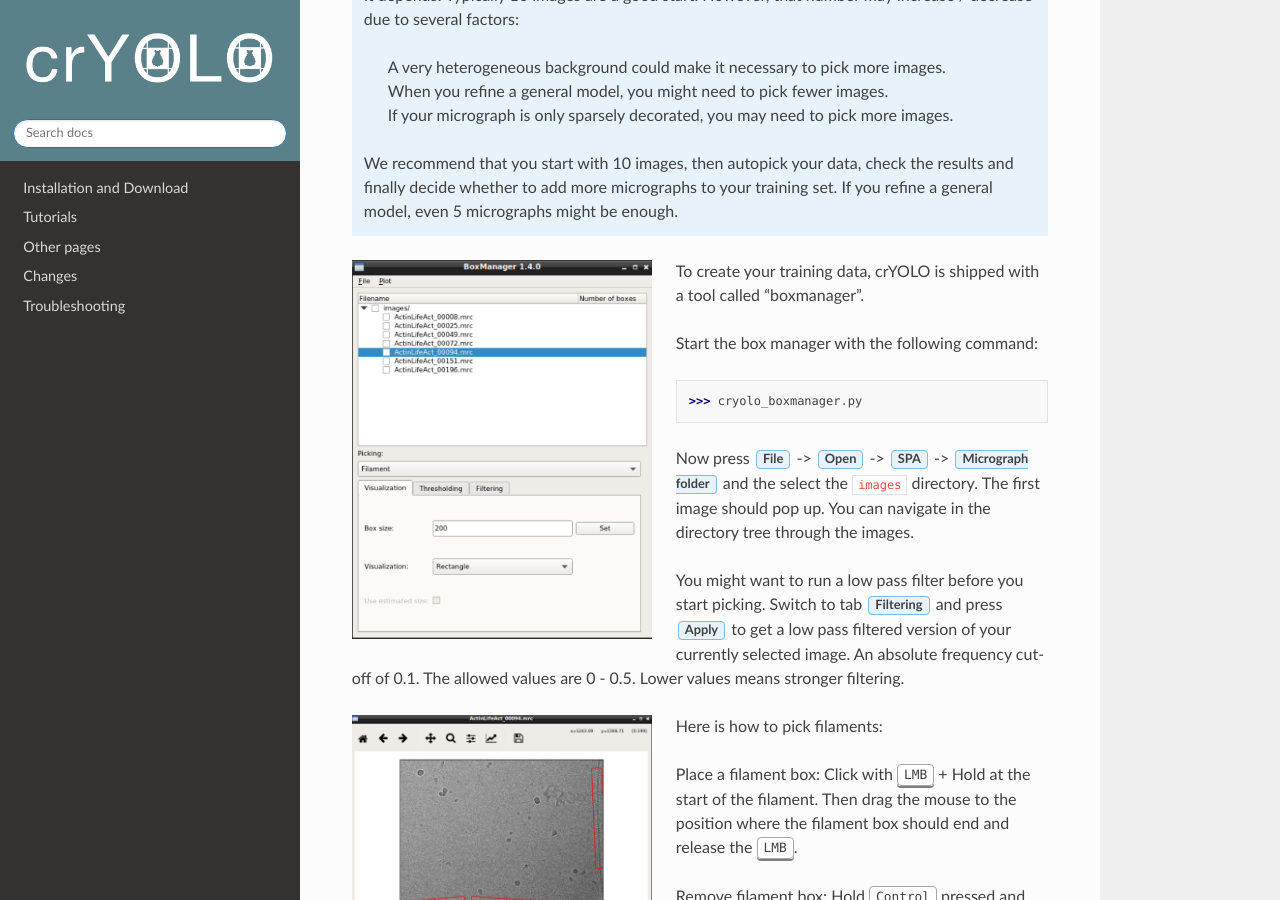
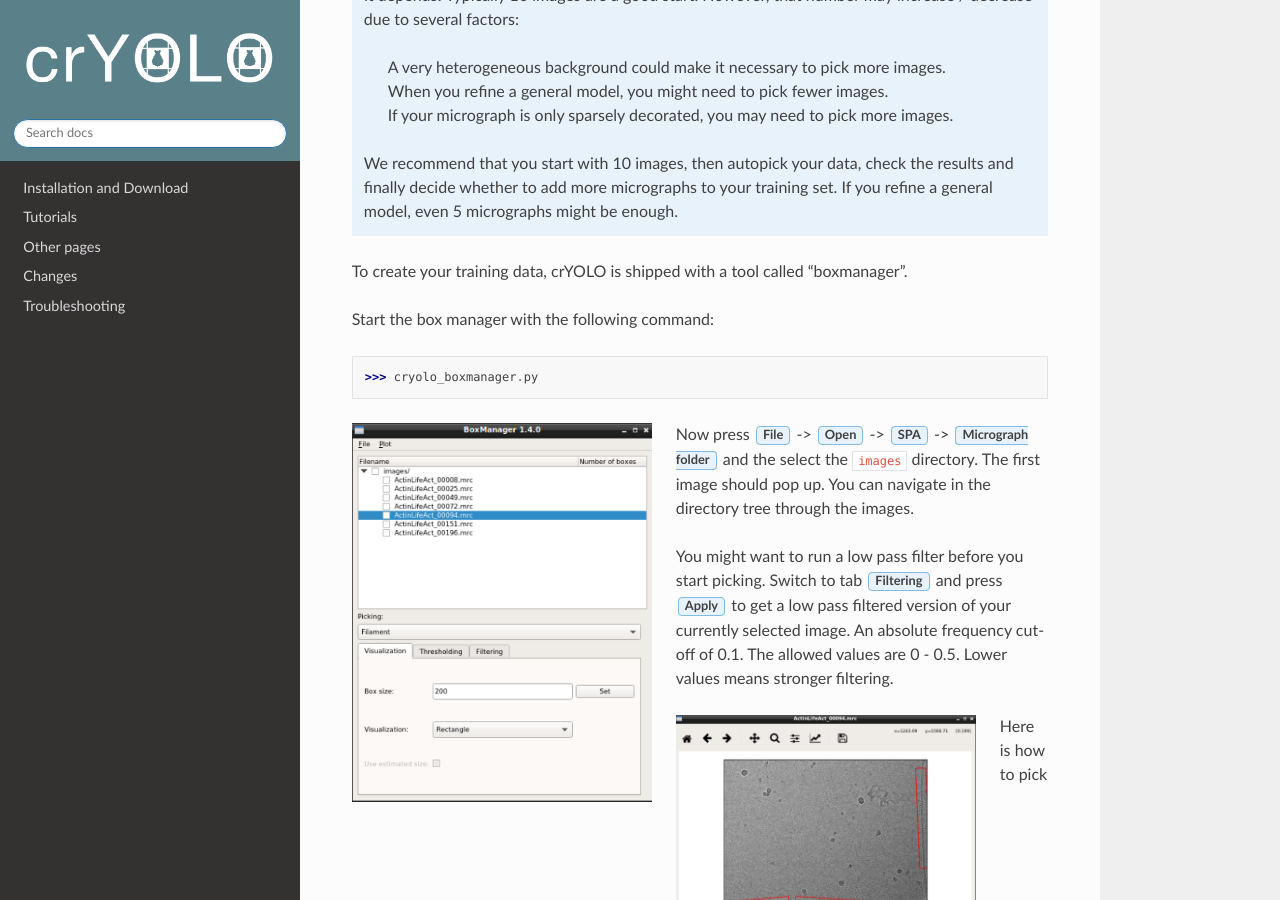
Before and after one commit to MPI-Dortmund/cryolo, a Sphinx documentation site: the page built from source/tutorials/data_preparation_filament.rst, in a window 1280 px wide and 900 px high, scrolled down 301 px. Built offline with Sphinx 7.4.7 and the Read the Docs theme 2.0.0, drawn with Linux system fonts in a browser that asks for light colours.

Commit message:
use text modules

```diff
--- a/source/tutorials/data_preparation_filament.rst
+++ b/source/tutorials/data_preparation_filament.rst
@@ -1,4 +1,8 @@
 .. include:: text_modules/data_prep_filament_startbm.rst
+
+.. image:: ../img/cryolo_boxmanager_filament_202103.png
+    :width: 300
+    :align: left
 
 Now press :guilabel:`File` -> :guilabel:`Open` -> :guilabel:`SPA` -> :guilabel:`Micrograph folder` and the select the :file:`images` directory. The first image should pop up. You can navigate in the directory tree through the images.
 
--- a/source/tutorials/text_modules/data_prep_filament_startbm.rst
+++ b/source/tutorials/text_modules/data_prep_filament_startbm.rst
@@ -15,10 +15,6 @@ The next step is to create training data. To do so, we have to pick single filam
     finally decide whether to add more micrographs to your training set. If you refine a general
     model, even 5 micrographs might be enough.
 
-.. image:: ../img/cryolo_boxmanager_filament_202103.png
-    :width: 300
-    :align: left
-
 To create your training data, crYOLO is shipped with a tool called “boxmanager”.
 
 Start the box manager with the following command:
```
